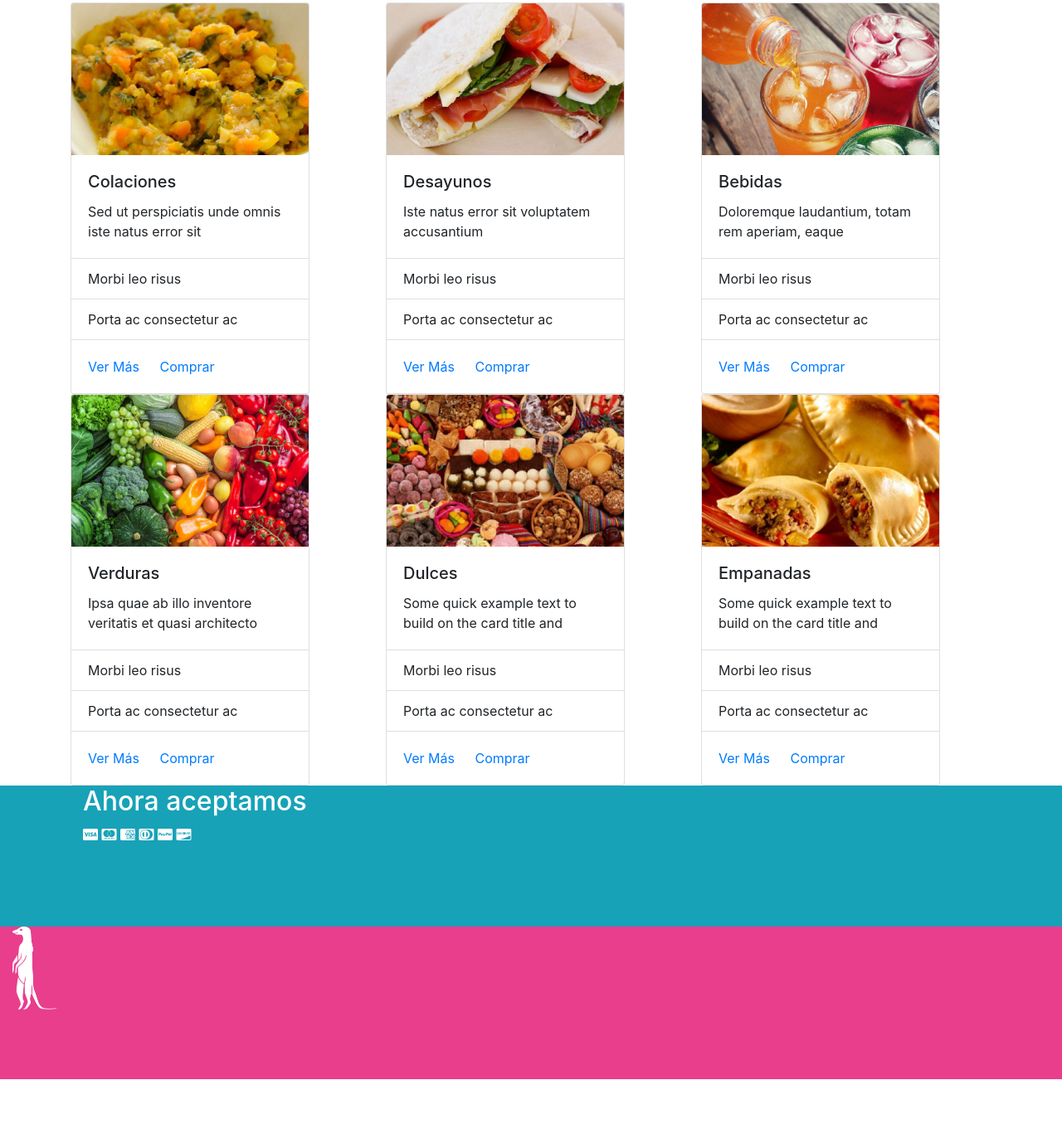
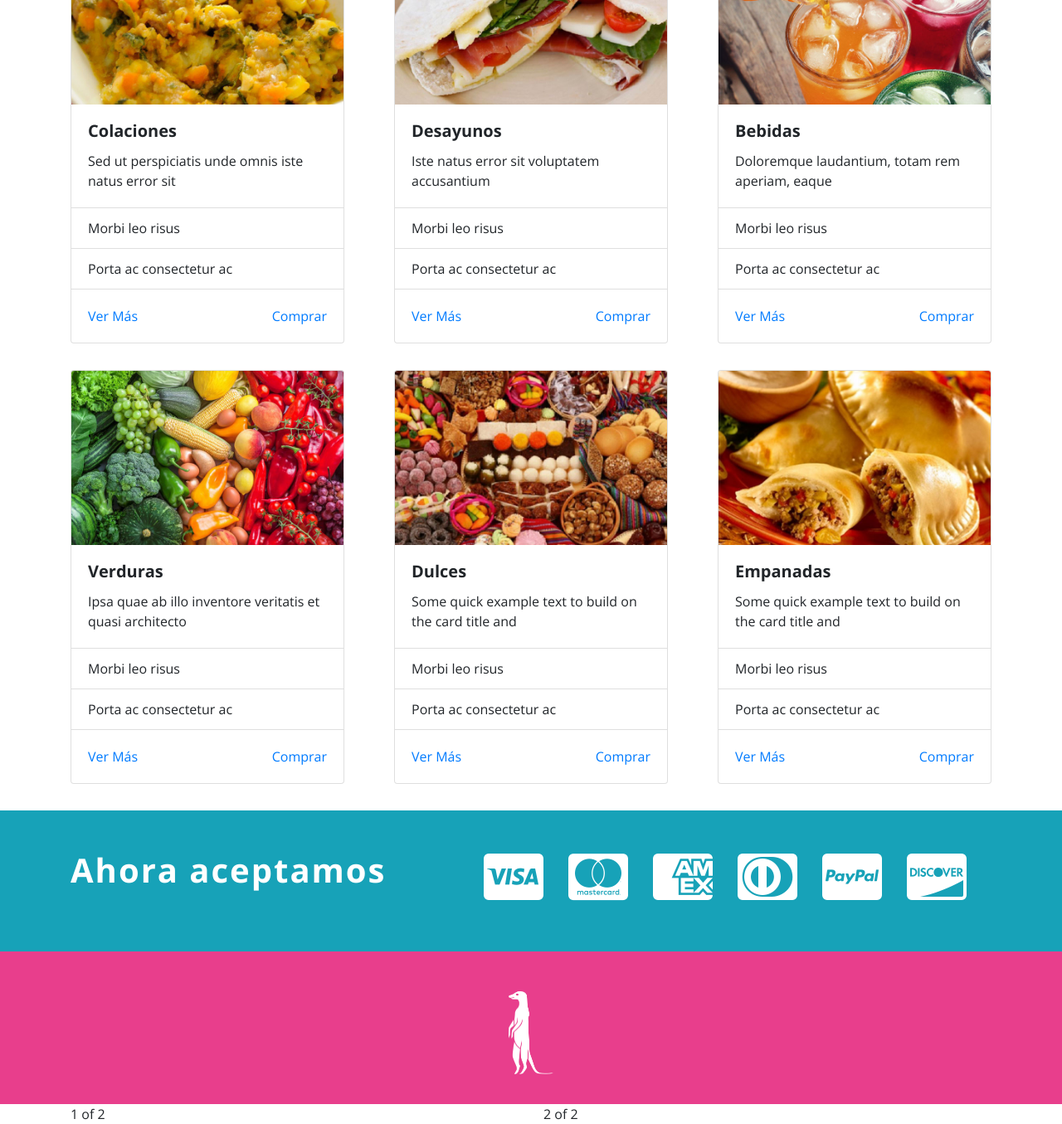
Before and after one commit to hernandw/suricata, a plain HTML site: page index.html in a window 1280 px wide. Shown: the part 261-1616 px from the top of the page at 83% size. Before the commit the page ends 1562 px from the top, so only its background shows below. Drawn offline with nearby package versions, Linux system fonts and the light colour scheme.

Commit message:
desafio suricata

```diff
--- a/assets/css/style.css
+++ b/assets/css/style.css
@@ -2,6 +2,7 @@
         margin: 0;
         padding: 0;
         box-sizing: border-box;
+        font-family: 'Open Sans', sans-serif;
     }
 
      :root {
@@ -12,8 +13,28 @@
         --text: #707070;
     }
 
+    .navbar {
+        background-color: #e83e8c;
+    }
+
     .navbar-brand img {
         height: 75px;
+    }
+
+    .card-deck .card {
+        margin-bottom: 2em;
+    }
+
+    .tituloFoot {
+        /* letter spacing para títuño en el foot */
+        letter-spacing: 2px;
+        font-size: 40px;
+    }
+
+    .iconoFoot {
+        /* letter spacing para separar un poco cada icono de la zona del foot */
+        letter-spacing: 30px;
+        display: inline-flex;
     }
 
     h1 {
@@ -21,8 +42,17 @@ h1 {
         text-align: center;
     }
 
-
     footer img {
         height: 100px;
         width: 54px;
     }
+
+    .footer {
+        background-color: #e83e8c;
+        width: 100%;
+    }
+
+    div.card .card-body:nth-child(4) {
+        display: flex;
+        justify-content: space-between;
+    }
--- a/index.html
+++ b/index.html
@@ -1,10 +1,11 @@
 <!DOCTYPE html>
 <html lang="es">
+
 <head>
     <meta charset="UTF-8">
     <meta http-equiv="X-UA-Compatible" content="IE=edge">
     <link rel="stylesheet" href="https://cdn.jsdelivr.net/npm/bootstrap@4.5.3/dist/css/bootstrap.min.css" integrity="sha384-TX8t27EcRE3e/ihU7zmQxVncDAy5uIKz4rEkgIXeMed4M0jlfIDPvg6uqKI2xXr2" crossorigin="anonymous">
-    <link href="https://fonts.googleapis.com/css2?family=Open+Sans:wght@400;700&display=swap" rel="stylesheet">
+    <link href="https://fonts.googleapis.com/css2?family=Open+Sans:wght@200;400;700&display=swap" rel="stylesheet">
     <script src="https://kit.fontawesome.com/7a47e06a8a.js" crossorigin="anonymous"></script>
     <link rel="stylesheet" href="assets/css/style.css">
     <meta name="viewport" content="width=device-width, initial-scale=1.0">
@@ -16,23 +17,22 @@
 
 <body>
     <!-- Inicio de la Barra de Navegación -->
-    <nav class="navbar navbar-expand-lg navbar-dark" style="background-color: var(--pink);">
+    <nav class="navbar navbar-expand-lg navbar-dark">
         <div class="container">
-          <a class="navbar-brand" href="#"><img src="assets/img/logo.png"
-            alt="Logo del sitio web"></a>
+            <a class="navbar-brand" href="#"><img src="assets/img/logo.png" alt="Logo del sitio web"></a>
             <button class="navbar-toggler" type="button" data-toggle="collapse" data-target="#navbarNav" aria-controls="navbarNav" aria-expanded="false" aria-label="Toggle navigation">
             <span class="navbar-toggler-icon"></span>
           </button>
             <div class="collapse navbar-collapse" id="navbarNav">
                 <ul class="navbar-nav ml-auto">
                     <li class="nav-item">
-                <a class="nav-link" href="#">Inicio</a>
+                        <a class="nav-link text-white" href="#">Inicio</a>
                     </li>
                     <li class="nav-item">
-                <a class="nav-link" href="#">Productos</a>
+                        <a class="nav-link text-white" href="#">Productos</a>
                     </li>
                     <li class="nav-item">
-                <a class="nav-link" href="#">Contactos</a>
+                        <a class="nav-link text-white" href="#">Contactos</a>
                     </li>
                 </ul>
             </div>
@@ -42,18 +42,22 @@
     <!-- Inicio del Header -->
     <header class="hero">
         <div class="container">
-          <h1 class="display-4 font-weight-bold my-5">Nuestros Productos</h1>
+            <h1 class="display-4 font-weight-bold my-1">Nuestros Productos</h1>
         </div>
     </header>
+    <!-- Fin Header -->
     <!-- Inicio de las Card -->
     <section>
         <div class="container">
+            <!-- card-deck hace que se mantengan todas las tarjetas ordenadas  -->
+            <div class="card-deck">
                 <div class="row">
-                <div class="col-4">
-                  <div class="card" style="width: 18rem;">
+                    <!-- col-lg-4 acomoda en pantallas grandes. col-sm-6 acomoda en pantallas pequeñas -->
+                    <div class="col-lg-4 col-sm-6">
+                        <div class="card">
                             <img src="assets/img/colaciones.jpg" class="card-img-top" alt="Colaciones">
                             <div class="card-body">
-                      <h5 class="card-title">Colaciones</h5>
+                                <h5 class="card-title font-weight-bold">Colaciones</h5>
                                 <p class="card-text">Sed ut perspiciatis unde omnis iste natus error sit</p>
                             </div>
                             <ul class="list-group list-group-flush">
@@ -66,88 +70,89 @@
                             </div>
                         </div>
                     </div>
-                <div class="col-4">
-                  <div class="card" style="width: 18rem;">
-                    <img src="assets/img/desayunos.jpg" class="card-img-top" alt="Desayunos">
-                    <div class="card-body">
-                      <h5 class="card-title">Desayunos</h5>
-                      <p class="card-text">Iste natus error sit voluptatem accusantium</p>
+                    <div class="col-lg-4 col-sm-6">
+                        <div class="card ">
+                            <img src="assets/img/desayunos.jpg " class="card-img-top " alt="Desayunos ">
+                            <div class="card-body ">
+                                <h5 class="card-title font-weight-bold">Desayunos</h5>
+                                <p class="card-text ">Iste natus error sit voluptatem accusantium</p>
                             </div>
-                    <ul class="list-group list-group-flush">
-                      <li class="list-group-item">Morbi leo risus</li>
-                      <li class="list-group-item">Porta ac consectetur ac</li>
+                            <ul class="list-group list-group-flush ">
+                                <li class="list-group-item ">Morbi leo risus</li>
+                                <li class="list-group-item ">Porta ac consectetur ac</li>
                             </ul>
-                    <div class="card-body">
-                      <a href="#" class="card-link">Ver Más</a>
-                      <a href="#" class="card-link">Comprar</a>
+                            <div class="card-body ">
+                                <a href="# " class="card-link ">Ver Más</a>
+                                <a href="# " class="card-link ">Comprar</a>
                             </div>
                         </div>
                     </div>
-                <div class="col-4">
-                  <div class="card" style="width: 18rem;">
-                    <img src="assets/img/bebidas.jpg" class="card-img-top" alt="bebidas">
-                    <div class="card-body">
-                      <h5 class="card-title">Bebidas</h5>
-                      <p class="card-text">Doloremque laudantium, totam rem aperiam, eaque</p>
+                    <div class="col-lg-4 col-sm-6">
+                        <div class="card ">
+                            <img src="assets/img/bebidas.jpg " class="card-img-top " alt="bebidas ">
+                            <div class="card-body ">
+                                <h5 class="card-title font-weight-bold">Bebidas</h5>
+                                <p class="card-text ">Doloremque laudantium, totam rem aperiam, eaque</p>
                             </div>
-                    <ul class="list-group list-group-flush">
-                      <li class="list-group-item">Morbi leo risus</li>
-                      <li class="list-group-item">Porta ac consectetur ac</li>
+                            <ul class="list-group list-group-flush ">
+                                <li class="list-group-item ">Morbi leo risus</li>
+                                <li class="list-group-item ">Porta ac consectetur ac</li>
                             </ul>
-                    <div class="card-body">
-                      <a href="#" class="card-link">Ver Más</a>
-                      <a href="#" class="card-link">Comprar</a>
+                            <div class="card-body ">
+                                <a href="# " class="card-link ">Ver Más</a>
+                                <a href="# " class="card-link ">Comprar</a>
                             </div>
                         </div>
                     </div>
-                <div class="col-4">
-                  <div class="card" style="width: 18rem;">
-                    <img src="assets/img/verduras.jpg" class="card-img-top" alt="verduras">
-                    <div class="card-body">
-                      <h5 class="card-title">Verduras</h5>
-                      <p class="card-text">Ipsa quae ab illo inventore veritatis et quasi architecto</p>
+                    <div class="col-lg-4 col-sm-6">
+                        <div class="card ">
+                            <img src="assets/img/verduras.jpg " class="card-img-top " alt="verduras ">
+                            <div class="card-body ">
+                                <h5 class="card-title font-weight-bold">Verduras</h5>
+                                <p class="card-text ">Ipsa quae ab illo inventore veritatis et quasi architecto</p>
                             </div>
-                    <ul class="list-group list-group-flush">
-                      <li class="list-group-item">Morbi leo risus</li>
-                      <li class="list-group-item">Porta ac consectetur ac</li>
+                            <ul class="list-group list-group-flush ">
+                                <li class="list-group-item ">Morbi leo risus</li>
+                                <li class="list-group-item ">Porta ac consectetur ac</li>
                             </ul>
-                    <div class="card-body">
-                      <a href="#" class="card-link">Ver Más</a>
-                      <a href="#" class="card-link">Comprar</a>
+                            <div class="card-body ">
+                                <a href="# " class="card-link ">Ver Más</a>
+                                <a href="# " class="card-link ">Comprar</a>
                             </div>
                         </div>
                     </div>
-                <div class="col-4">
-                  <div class="card" style="width: 18rem;">
-                    <img src="assets/img/dulces.jpg" class="card-img-top" alt="dulces">
-                    <div class="card-body">
-                      <h5 class="card-title">Dulces</h5>
-                      <p class="card-text">Some quick example text to build on the card title and</p>
+                    <div class="col-lg-4 col-sm-6">
+                        <div class="card ">
+                            <img src="assets/img/dulces.jpg " class="card-img-top " alt="dulces ">
+                            <div class="card-body ">
+                                <h5 class="card-title font-weight-bold">Dulces</h5>
+                                <p class="card-text ">Some quick example text to build on the card title and</p>
                             </div>
-                    <ul class="list-group list-group-flush">
-                      <li class="list-group-item">Morbi leo risus</li>
-                      <li class="list-group-item">Porta ac consectetur ac</li>
+                            <ul class="list-group list-group-flush ">
+                                <li class="list-group-item ">Morbi leo risus</li>
+                                <li class="list-group-item ">Porta ac consectetur ac</li>
                             </ul>
-                    <div class="card-body">
-                      <a href="#" class="card-link">Ver Más</a>
-                      <a href="#" class="card-link">Comprar</a>
+                            <div class="card-body ">
+                                <a href="# " class="card-link ">Ver Más</a>
+                                <a href="# " class="card-link ">Comprar</a>
                             </div>
                         </div>
                     </div>
-                <div class="col-4">
-                  <div class="card" style="width: 18rem;">
-                    <img src="assets/img/empanadas.jpg" class="card-img-top" alt="empanadas">
-                    <div class="card-body">
-                      <h5 class="card-title">Empanadas</h5>
-                      <p class="card-text">Some quick example text to build on the card title and</p>
+                    <div class="col-lg-4 col-sm-6">
+                        <div class="card ">
+                            <img src="assets/img/empanadas.jpg " class="card-img-top " alt="empanadas ">
+                            <div class="card-body ">
+                                <h5 class="card-title font-weight-bold">Empanadas</h5>
+                                <p class="card-text ">Some quick example text to build on the card title and</p>
                             </div>
-                    <ul class="list-group list-group-flush">
-                      <li class="list-group-item">Morbi leo risus</li>
-                      <li class="list-group-item">Porta ac consectetur ac</li>
+                            <ul class="list-group list-group-flush ">
+                                <li class="list-group-item ">Morbi leo risus</li>
+                                <li class="list-group-item ">Porta ac consectetur ac</li>
                             </ul>
-                    <div class="card-body">
-                      <a href="#" class="card-link">Ver Más</a>
-                      <a href="#" class="card-link">Comprar</a>
+                            <div class="card-body ">
+                                <a href="# " class="card-link ">Ver Más</a>
+                                <a href="# " class="card-link ">Comprar</a>
+                            </div>
                         </div>
                     </div>
                 </div>
@@ -156,30 +161,40 @@
     </section>
     <!-- Fin de Tarjetas -->
     <!-- Inicio de logos Tarjetas -->
-      <section class="row">
-        <div class="container-fluid text-white" style="background-color: var(--info); height:170px;">
+    <section class="d-none d-sm-none d-md-none d-lg-block">
+        <div class="text-white" style="background-color: var(--info); height:170px; ">
             <div class="container">
-            <div class="col">
-              <h2>Ahora aceptamos</h2>
+                <div class="row">
+                    <div class="col mt-5">
+                        <h2 class="tituloFoot font-weight-bold">Ahora aceptamos</h2>
                     </div>
-            <div class="col">
-              <i class="fab fa-cc-visa"></i>
-              <i class="fab fa-cc-mastercard"></i>
-              <i class="fab fa-cc-amex"></i>
-              <i class="fab fa-cc-diners-club"></i>
-              <i class="fab fa-cc-paypal"></i>
-              <i class="fab fa-cc-discover"></i>
+                    <div class="col mt-lg-5 iconoFoot">
+                        <i class="fab fa-cc-visa fa-4x "></i>
+                        <i class="fab fa-cc-mastercard fa-4x "></i>
+                        <i class="fab fa-cc-amex fa-4x"></i>
+                        <i class="fab fa-cc-diners-club fa-4x"></i>
+                        <i class="fab fa-cc-paypal fa-4x"></i>
+                        <i class="fab fa-cc-discover fa-4x"></i>
+                    </div>
                 </div>
             </div>
         </div>
     </section>
-      <footer class="col-12" style="background-color: var(--pink); height: 184px;">
-        <img src="assets/img/logo-footer.png" alt="Logo Footer">
+    <footer class="col-12 text-center" style="background-color: var(--pink); height: 184px; ">
+        <!-- mt-5 en imagen, centra verticalmente -->
+        <img class="mt-5" src="assets/img/logo-footer.png " alt="Logo Footer ">
     </footer>
 
+<div class="container">
+  <div class="row">
+    <div class="col">1 of 2</div>
+    <div class="col">2 of 2</div>
 
+  </div>
+</div>
 
-    <script src="https://code.jquery.com/jquery-3.5.1.slim.min.js" integrity="sha384-DfXdz2htPH0lsSSs5nCTpuj/zy4C+OGpamoFVy38MVBnE+IbbVYUew+OrCXaRkfj" crossorigin="anonymous"></script>
-    <script src="https://cdn.jsdelivr.net/npm/bootstrap@4.5.3/dist/js/bootstrap.bundle.min.js" integrity="sha384-ho+j7jyWK8fNQe+A12Hb8AhRq26LrZ/JpcUGGOn+Y7RsweNrtN/tE3MoK7ZeZDyx" crossorigin="anonymous"></script>
+    <script src="https://code.jquery.com/jquery-3.5.1.slim.min.js " integrity="sha384-DfXdz2htPH0lsSSs5nCTpuj/zy4C+OGpamoFVy38MVBnE+IbbVYUew+OrCXaRkfj " crossorigin="anonymous "></script>
+    <script src="https://cdn.jsdelivr.net/npm/bootstrap@4.5.3/dist/js/bootstrap.bundle.min.js " integrity="sha384-ho+j7jyWK8fNQe+A12Hb8AhRq26LrZ/JpcUGGOn+Y7RsweNrtN/tE3MoK7ZeZDyx " crossorigin="anonymous "></script>
 </body>
+
 </html>
```
Also changed, not shown: readme.txt. Lines whose indentation alone changed are shown as unchanged.
